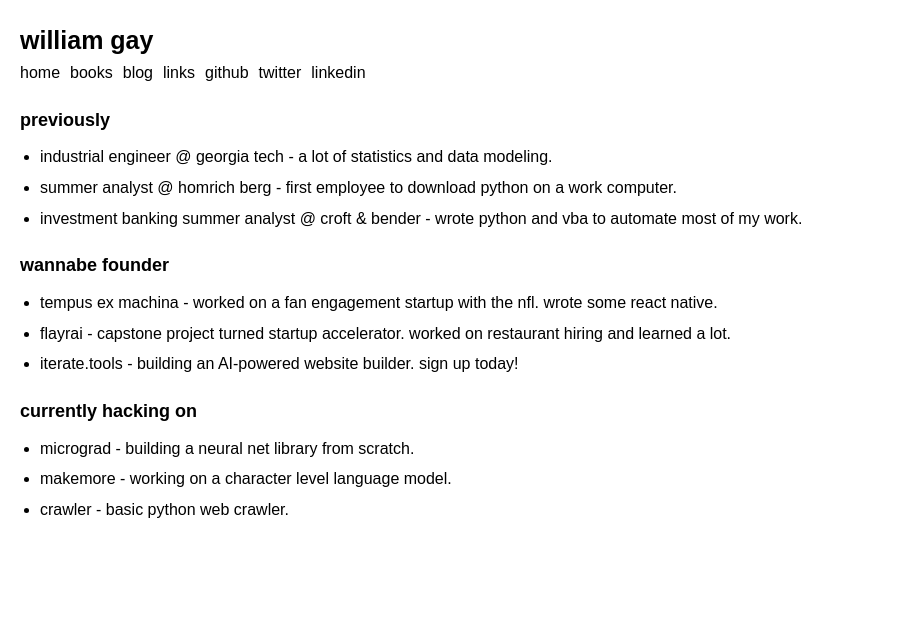
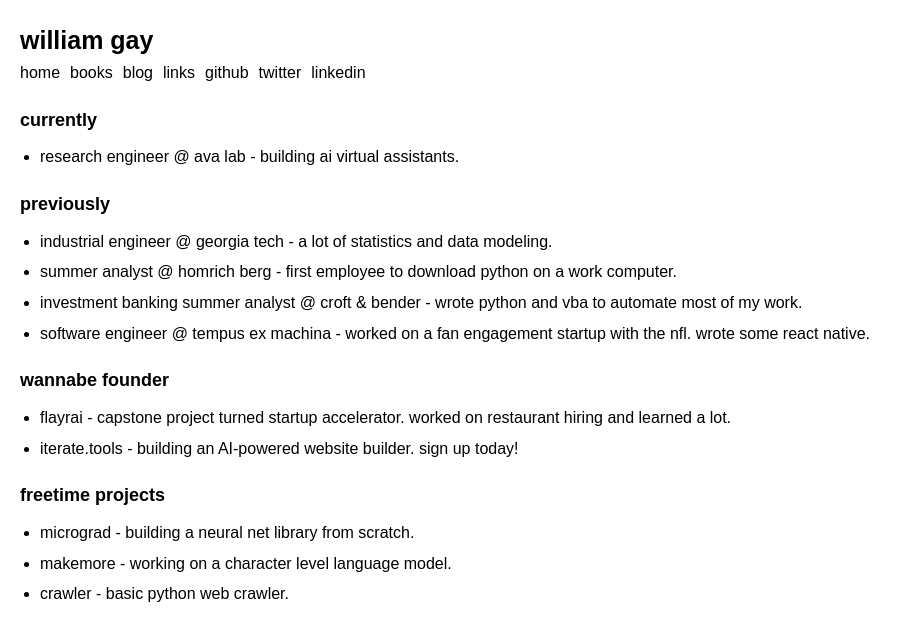
Before and after one commit to williamgay25/site, a React (Create React App) app: page / in a window 1280 px wide. Shown: the top 640 px of the page, without its empty margins (0-908 px from the left). Built offline with nearby package versions, Linux system fonts and the light colour scheme.

Commit message:
feat: added current position

```diff
--- a/src/pages/Home.js
+++ b/src/pages/Home.js
@@ -10,25 +10,32 @@
         </header>
 
         <section>
+          <h2>currently</h2>
+          <ul>
+            <li>research engineer @ <a href="https://larryheck.github.io/avalab/">ava lab</a> - building ai virtual assistants.</li>
+          </ul>
+        </section>
+
+        <section>
           <h2>previously</h2>
           <ul>
             <li>industrial engineer @ <a href="https://www.gatech.edu">georgia tech</a> - a lot of statistics and data modeling.</li>
             <li>summer analyst @ <a href="https://homrichberg.com">homrich berg</a> - first employee to download python on a work computer.</li>
             <li>investment banking summer analyst @ <a href="https://www.croft-bender.com">croft &amp; bender</a> - wrote python and vba to automate most of my work.</li>
+            <li>software engineer @ <a href="https://tempus-ex.com">tempus ex machina</a> - worked on a fan engagement startup with the nfl. wrote some react native.</li>
           </ul>
         </section>
 
         <section>
           <h2>wannabe founder</h2>
           <ul>
-            <li><a href="https://tempus-ex.com">tempus ex machina</a> - worked on a fan engagement startup with the nfl. wrote some react native.</li>
             <li><a href="https://github.com/flayrai">flayrai</a> - capstone project turned startup accelerator. worked on restaurant hiring and learned a lot.</li>
             <li><a href="https://github.com/iteratedottools">iterate.tools</a> - building an AI-powered website builder. sign up today!</li>
           </ul>
         </section>
 
         <section>
-          <h2>currently hacking on</h2>
+          <h2>freetime projects</h2>
           <ul>
             <li><a href="https://github.com/williamgay25/micrograd">micrograd</a> - building a neural net library from scratch.</li>
             <li><a href="https://github.com/williamgay25/makemore">makemore</a> - working on a character level language model.</li>
```
